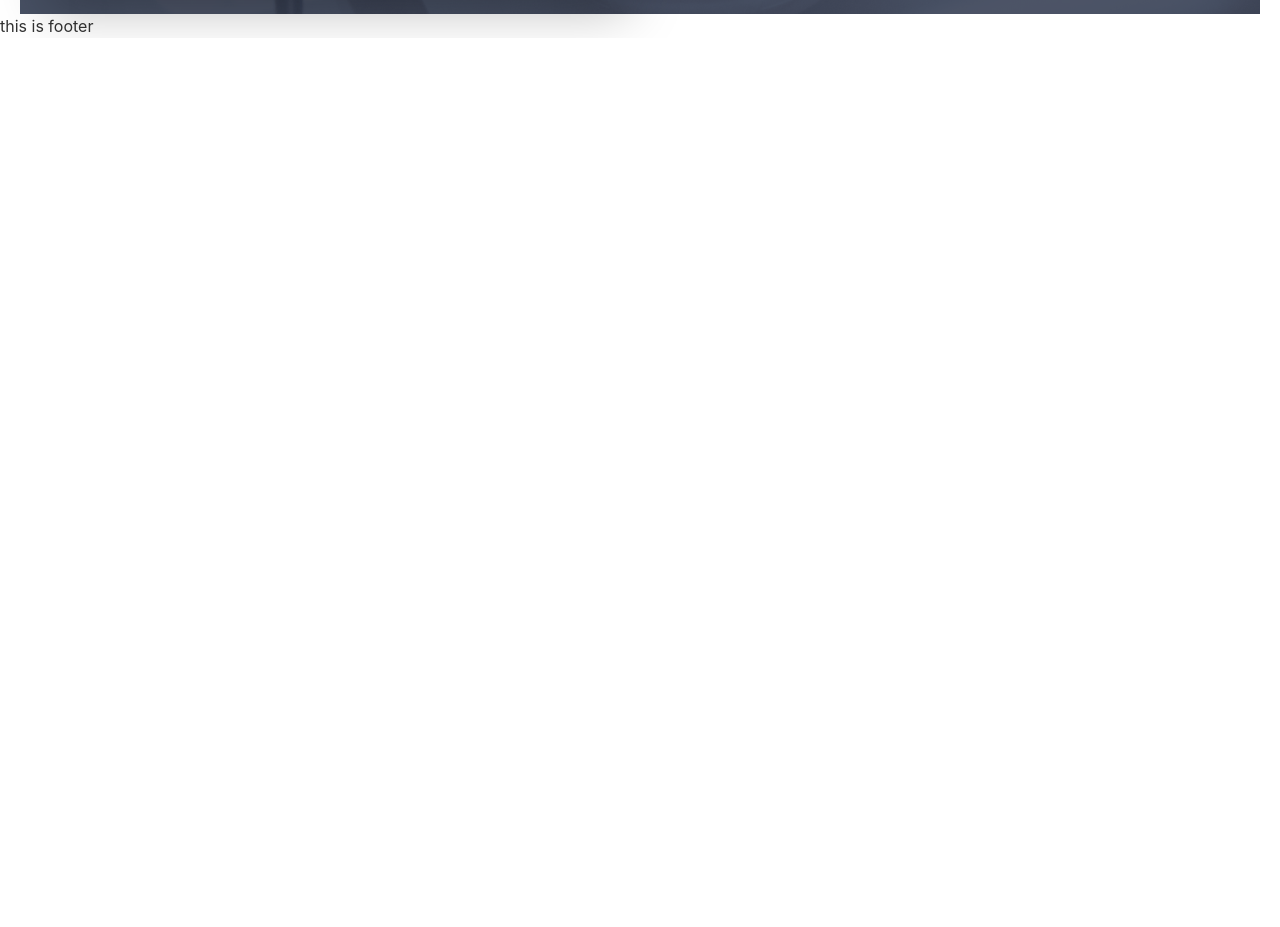
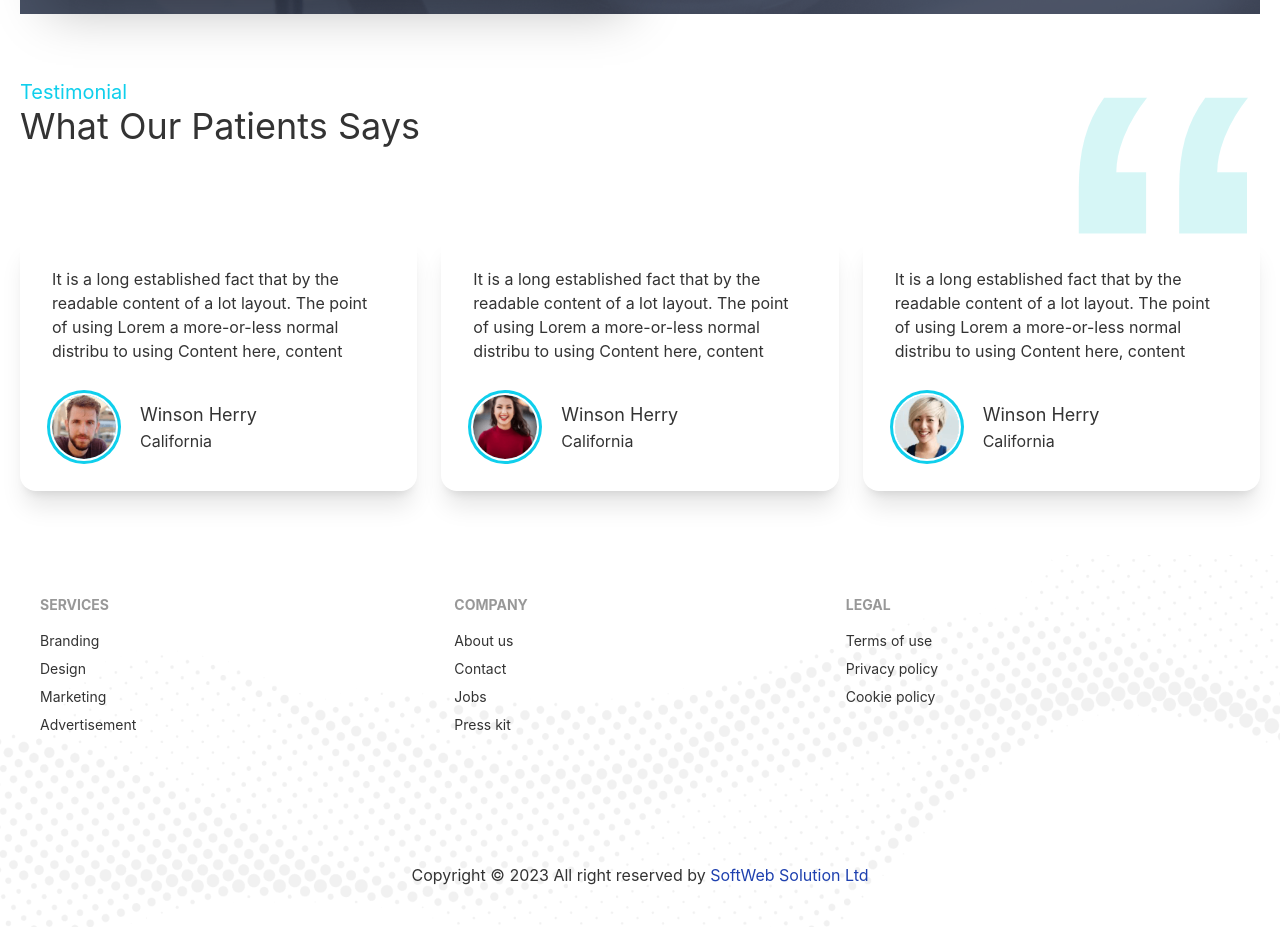
Before and after one commit to mohon63/doctors-portal-client2, a React (Create React App) app: page / in a window 1280 px wide. Shown: the part 2401-3328 px from the top of the page. Before the commit the page ends 2439 px from the top, so only its background shows below. Built offline with nearby package versions, Linux system fonts and the light colour scheme.

Commit message:
footer section testimonial review section design complete

```diff
--- a/src/Pages/Home/DentalCare/DentalCare.js
+++ b/src/Pages/Home/DentalCare/DentalCare.js
@@ -6,7 +6,7 @@ const DentalCare = () => {
         <section>
             <div className="hero mt-20">
                 <div className="hero-content flex-col lg:flex-row gap-x-24">
-                    <img src={treatment} alt='' className="max-w-sm rounded-lg shadow-2xl" />
+                    <img src={treatment} alt='' className=" lg:max-w-sm rounded-lg shadow-2xl" />
                     <div>
                         <h1 className="text-5xl font-bold">Exceptional Dental Care, on Your Terms</h1>
                         <p className="py-6">It is a long established fact that a reader will be distracted by the readable content of a page when looking at its layout. The point of using Lorem Ipsumis that it has a more-or-less normal distribution of letters,as opposed to using 'Content here, content here', making it look like readable English. Many desktop publishing packages and web page</p>
--- a/src/Pages/Home/Home/Home.js
+++ b/src/Pages/Home/Home/Home.js
@@ -4,6 +4,7 @@ import InfoCards from '../InfoCards/InfoCards';
 import Services from '../Services/Services';
 import MakeAppointment from '../MakeAppointment/MakeAppointment';
 import DentalCare from '../DentalCare/DentalCare';
+import Testimonial from '../Testimonial/Testimonial';
 
 const Home = () => {
     return (
@@ -13,6 +14,7 @@ const Home = () => {
             <Services></Services>
             <DentalCare></DentalCare>
             <MakeAppointment></MakeAppointment>
+            <Testimonial></Testimonial>
         </div>
     );
 };
--- /dev/null
+++ b/src/Pages/Home/Testimonial/Review.js
@@ -0,0 +1,26 @@
+import React from 'react';
+
+const Review = ({ review }) => {
+    const { name, img, location, review: userReview } = review;
+    return (
+        <div className="card shadow-xl">
+            <div className="card-body">
+
+                <p>{userReview}</p>
+                <div className="flex items-center mt-6">
+                    <div className="avatar mr-6">
+                        <div className="w-16 rounded-full ring ring-primary ring-offset-base-100 ring-offset-2">
+                            <img src={img} alt='' />
+                        </div>
+                    </div>
+                    <div>
+                        <h5 className='text-lg'> {name}</h5>
+                        <p>{location}</p>
+                    </div>
+                </div>
+            </div>
+        </div>
+    );
+};
+
+export default Review;
--- /dev/null
+++ b/src/Pages/Home/Testimonial/Testimonial.js
@@ -0,0 +1,56 @@
+import React from 'react';
+import quote from '../../../assets/icons/quote.svg';
+import people1 from '../../../assets/images/people1.png';
+import people2 from '../../../assets/images/people2.png';
+import people3 from '../../../assets/images/people3.png';
+import Review from './Review';
+
+const Testimonial = () => {
+    const reviews = [
+        {
+            _id: 1,
+            name: 'Winson Herry',
+            img: people1,
+            review: 'It is a long established fact that by the readable content of a lot layout. The point of using Lorem a more-or-less normal distribu to using Content here, content',
+            location: 'California'
+        },
+        {
+            _id: 2,
+            name: 'Winson Herry',
+            img: people2,
+            review: 'It is a long established fact that by the readable content of a lot layout. The point of using Lorem a more-or-less normal distribu to using Content here, content',
+            location: 'California'
+        },
+        {
+            _id: 3,
+            name: 'Winson Herry',
+            img: people3,
+            review: 'It is a long established fact that by the readable content of a lot layout. The point of using Lorem a more-or-less normal distribu to using Content here, content',
+            location: 'California'
+        },
+    ]
+
+    return (
+        <section className='my-16'>
+            <div className='flex justify-between item-align-center'>
+                <div>
+                    <h4 className='text-primary text-bold text-xl'>Testimonial</h4>
+                    <h2 className="text-4xl">What Our Patients Says</h2>
+                </div>
+                <figure>
+                    <img className='w-24 lg:w-48' src={quote} alt="" />
+                </figure>
+            </div>
+            <div className='grid gap-6 grid-cols-1 grid-cols-2 grid-cols-3'>
+                {
+                    reviews.map(review => <Review
+                        key={review._id}
+                        review={review}
+                    ></Review>)
+                }
+            </div>
+        </section>
+    );
+};
+
+export default Testimonial;
--- a/src/Pages/Shared/Footer/Footer.js
+++ b/src/Pages/Shared/Footer/Footer.js
@@ -1,10 +1,45 @@
 import React from 'react';
+import { Link } from 'react-router-dom';
+import footer from '../../../assets/images/footer.png';
 
 const Footer = () => {
+    const year = new Date().getFullYear();
     return (
-        <div>
-            <h2>this is footer</h2>
-        </div>
+        <footer
+            style={{
+                background: `url(${footer})`,
+                backgroundSize: 'cover',
+                backgroundPosition: 'center'
+            }}
+
+            className=" p-10 ">
+            <div className='footer'>
+                <div>
+                    <span className="footer-title">Services</span>
+                    <Link to="/" className="link link-hover">Branding</Link>
+                    <Link to="/" className="link link-hover">Design</Link>
+                    <Link to="/" className="link link-hover">Marketing</Link>
+                    <Link to="/" className="link link-hover">Advertisement</Link>
+                </div>
+                <div>
+                    <span className="footer-title">Company</span>
+                    <Link to="/" className="link link-hover">About us</Link>
+                    <Link to="/" className="link link-hover">Contact</Link>
+                    <Link to="/" className="link link-hover">Jobs</Link>
+                    <Link to="/" className="link link-hover">Press kit</Link>
+                </div>
+                <div>
+                    <span className="footer-title">Legal</span>
+                    <Link to="/" className="link link-hover">Terms of use</Link>
+                    <Link to="/" className="link link-hover">Privacy policy</Link>
+                    <Link to="/" className="link link-hover">Cookie policy</Link>
+                </div>
+            </div>
+            <div className='text-center mt-32'>
+                <p>Copyright © {year}  All right reserved by <a className='text-blue-800	' href="https://www.facebook.com/softwebsolution1">SoftWeb Solution Ltd</a> </p>
+
+            </div>
+        </footer>
     );
 };
 
```
